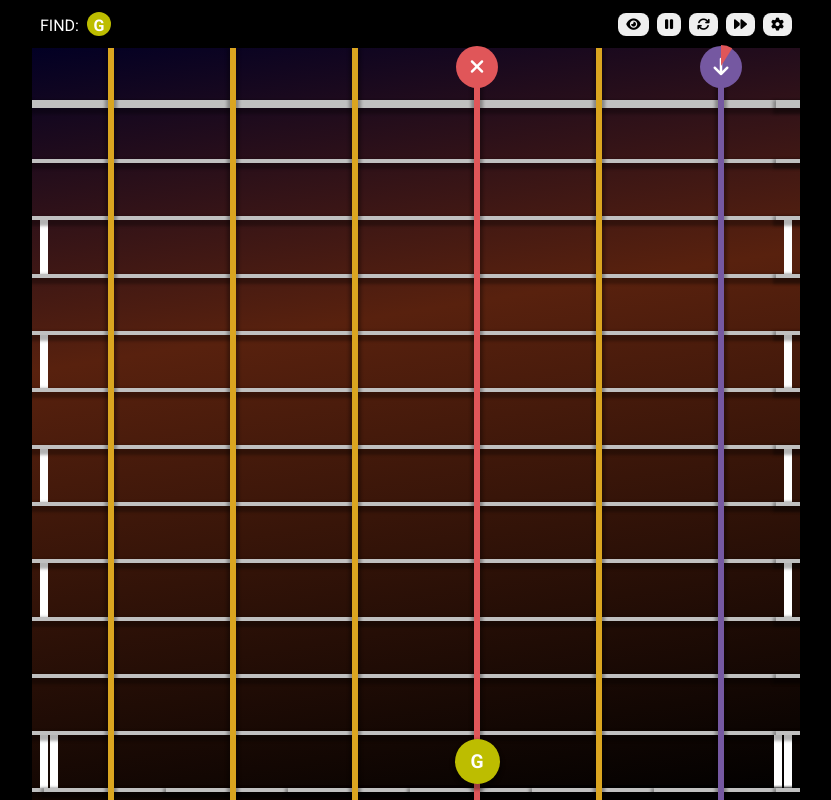
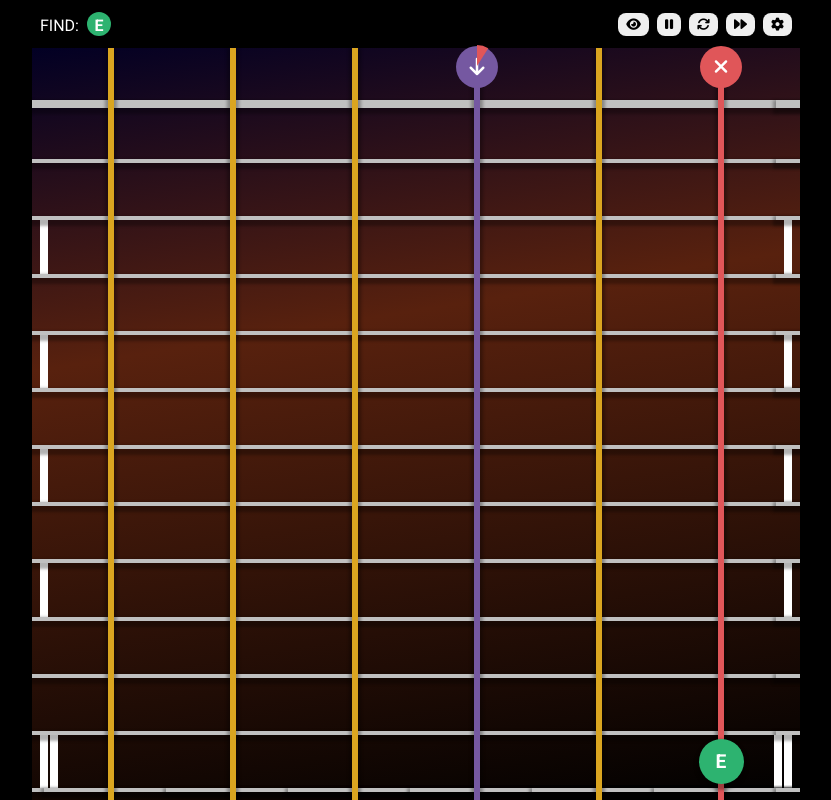
Before and after one commit to Alotor/fretrain, a React (Vite) app: page / in a window 1280 px wide. Shown: the whole page, without its empty margins (224-1055 px from the left). Built offline with nearby package versions, Linux system fonts and the light colour scheme.

Commit message:
Select notes and strings

```diff
--- a/src/App.fsm.ts
+++ b/src/App.fsm.ts
@@ -4,7 +4,7 @@ import { useMachine } from '@xstate/react';
 
 import { useOptionsStorage } from "@/OptionsStorage";
 import { Store, StoreAction } from "@/store";
-import random from "@/random";
+import utils from "@/utils";
 
 export type AppFsmEvents =
   | { type: "note.selected" }
@@ -176,13 +176,13 @@ export function useAppFsm (store: Store, dispatch: (action: StoreAction) => void
   const [ state, send ] = useMachine(machine.provide({
     actions: {
       selectNote: () => {
-        const note = random.randomNote();
+        const note = utils.selectNote(options);
         dispatch({ type: "select-note", note });
         send({ type: "note.selected" });
       },
 
       selectString: () => {
-        const selString = random.nextRandomString(store.stringsState);
+        const selString = utils.selectString(options, store.stringsState);
         if (selString) {
           dispatch({ type: "select-string", string: selString });
           send({ type: "string.selected" });
--- a/src/random.ts
+++ /dev/null
@@ -1,33 +0,0 @@
-import type { StringState } from "@/store";
-
-export function randomNote(accidentals: boolean = false) {
-  const notes =
-    accidentals ?
-    ["A", "A#", "Bb", "B", "C", "C#", "Db", "D", "D#", "Eb", "E", "F", "F#", "Gb", "G", "G#", "Ab"] :
-    ["A", "B", "C", "D", "E", "F", "G"];
-
-  return notes[Math.floor(notes.length * Math.random())];
-}
-
-export function nextRandomString(state: Record<number, StringState>): number | null {
-  let pending = [] as Array<number>;
-
-  for (let i = 1; i <= 6; i++) {
-    if (state[i] === 'pending') {
-      pending.push(i);
-    }
-  }
-
-  if (pending.length === 0) {
-    return null;
-  }
-
-  const ridx = Math.floor(Math.random() * pending.length);
-  return pending[ridx];
-}
-
-
-export default {
-  randomNote,
-  nextRandomString,
-};
--- /dev/null
+++ b/src/utils.ts
@@ -0,0 +1,35 @@
+import type { StringState } from "@/store";
+import { Options } from "@/OptionsStorage";
+
+export function selectNote(options: Options) {
+  //const notes =
+  //  accidentals ?
+  //  ["A", "A#", "Bb", "B", "C", "C#", "Db", "D", "D#", "Eb", "E", "F", "F#", "Gb", "G", "G#", "Ab"] :
+  //  ["A", "B", "C", "D", "E", "F", "G"];
+  const notes = options.useNotes;
+  return notes[Math.floor(notes.length * Math.random())];
+}
+
+export function selectString(options: Options, state: Record<number, StringState>): number | null {
+  const useStrings = new Set(options.useStrings);
+  let pending = [] as Array<number>;
+
+  for (let i = 1; i <= 6; i++) {
+    if (state[i] === 'pending' && useStrings.has(i)) {
+      pending.push(i);
+    }
+  }
+
+  if (pending.length === 0) {
+    return null;
+  }
+
+  const ridx = Math.floor(Math.random() * pending.length);
+  return pending[ridx];
+}
+
+
+export default {
+  selectNote,
+  selectString,
+};
```
